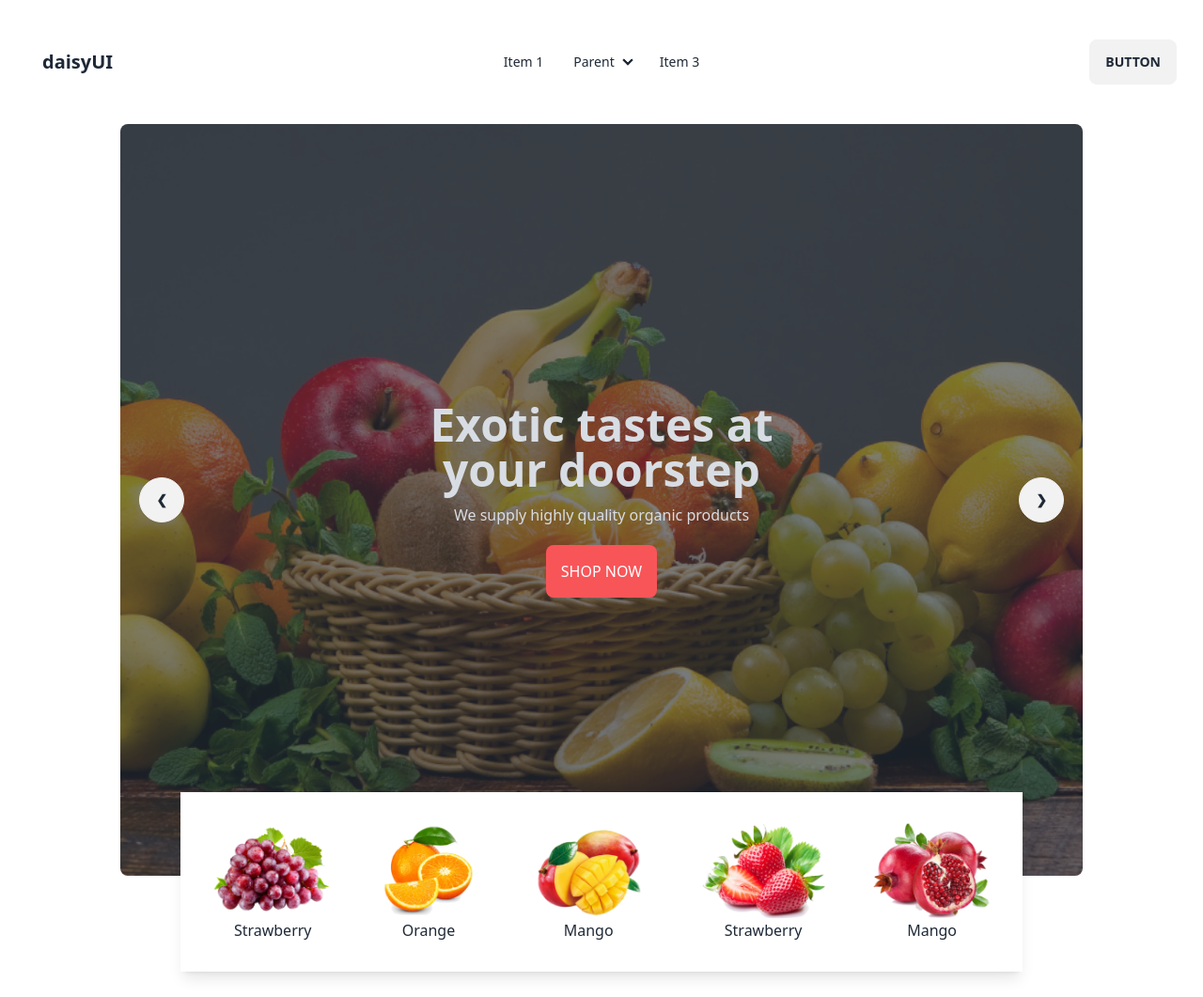
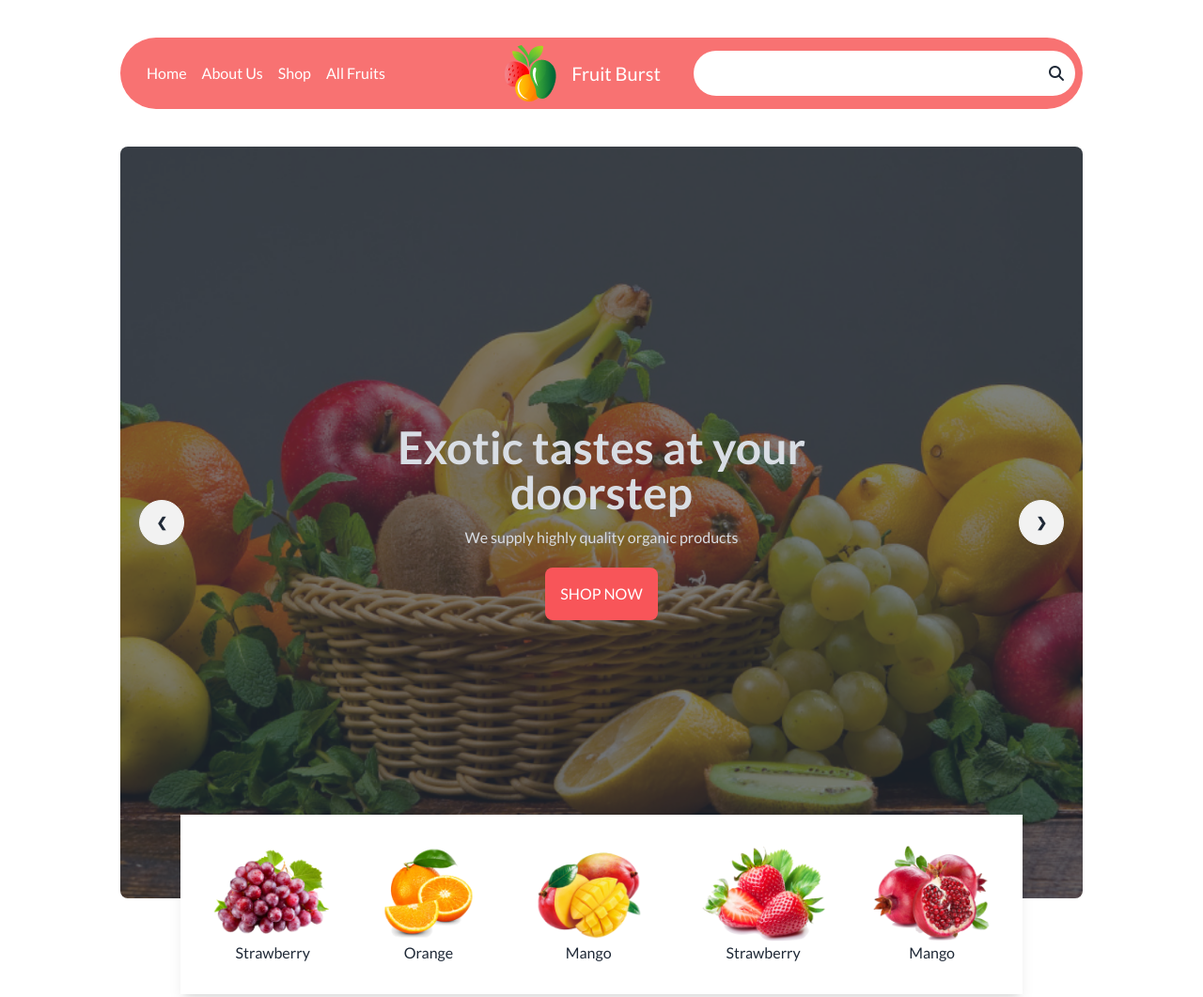
Before and after one commit to programmerrabbanii/assingment-three, a plain HTML site: page index.html in a window 1280 px wide. Shown: the top 1061 px of the page at 94% size. Drawn offline with nearby package versions, Linux system fonts and the light colour scheme.

Commit message:
added the responsive section

```diff
--- a/index.html
+++ b/index.html
@@ -26,52 +26,48 @@
   </style>
 </head>
 
-<body>
+<body class="lato">
   <header>
-
-    <nav class="container mx-auto px-5 md:py-3 md:bg-bg-color rounded-full my-5">
-      <div class="navbar bg-base-100">
+    <!-- nav section start here -->
+    <nav class="max-w-5xl mx-auto ">
+      <div class="navbar bg-error rounded-full my-10">
         <div class="navbar-start">
           <div class="dropdown">
             <label tabindex="0" class="btn btn-ghost lg:hidden">
               <svg xmlns="http://www.w3.org/2000/svg" class="h-5 w-5" fill="none" viewBox="0 0 24 24" stroke="currentColor"><path stroke-linecap="round" stroke-linejoin="round" stroke-width="2" d="M4 6h16M4 12h8m-8 6h16" /></svg>
             </label>
-            <ul tabindex="0" class="menu menu-sm dropdown-content mt-3 z-[1] p-2 shadow bg-base-100 rounded-box w-52">
-              <li><a>Item 1</a></li>
-              <li>
-                <a>Parent</a>
-                <ul class="p-2">
-                  <li><a>Submenu 1</a></li>
-                  <li><a>Submenu 2</a></li>
-                </ul>
-              </li>
-              <li><a>Item 3</a></li>
-            </ul>
+               <div class=" hidden md:flex px-5 capitalize text-white ">
+                <ul class="flex">
+                  <li class="mr-4" >home</li>
+                  <li class="mr-4" >About Us</li>
+                  <li class="mr-4" >Shop</li>
+                  <li class="mr-4" >All Fruits</li>
+                 </ul>
+
+
+               </div>
           </div>
-          <a class="btn btn-ghost normal-case text-xl">daisyUI</a>
+
         </div>
         <div class="navbar-center hidden lg:flex">
-          <ul class="menu menu-horizontal px-1">
-            <li><a>Item 1</a></li>
-            <li tabindex="0">
-              <details>
-                <summary>Parent</summary>
-                <ul class="p-2">
-                  <li><a>Submenu 1</a></li>
-                  <li><a>Submenu 2</a></li>
-                </ul>
-              </details>
-            </li>
-            <li><a>Item 3</a></li>
-          </ul>
+
         </div>
-        <div class="navbar-end">
-          <a class="btn">Button</a>
+
+         <div class="  md:w-1/4 space-x-4">
+          <img src="./img/logo.png" alt="">
+          <h2 class="text-white text-xl">Fruit Burst</h2>
+         </div>
+
+        <div class="navbar-end relative p-3 rounded-full bg-white hidden md:flex ">
+           <input type="email" name="email" id="">
+           <i class="fa-solid fa-magnifying-glass absolute  "></i>
         </div>
       </div>
     </nav>
 
-    <div class="max-w-5xl mx-auto  relative ">
+    <!-- nav section end  -->
+
+    <div class="max-w-5xl mx-auto  relative  sm:flex-row-reverse">
       <div class="carousel w-full rounded-lg ">
         <div id="slide1" class="carousel-item relative w-full">
           <div class="hero min-h-screen" style="background-image: url(./img/banner1.png);">
@@ -167,7 +163,7 @@
   <main>
 
     <!-- Deal of the day -->
-    <div class=" grid grid-cols md:grid-cols-2 lg:grid-cols-2 py-20 max-w-5xl mx-auto gap-28 items-center m-20 ">
+    <div class=" grid grid-cols md:grid-cols-2 lg:grid-cols-2 py-20 max-w-5xl mx-auto gap-28 items-center    md:m-20 ">
       <div class="deal-contact space-y-2 flex-1">
         <h2 class="text-4xl font-bold">Deal of the day</h2>
         <p class="text-base">Contrary to popular belief, is not simply random text. It has roots in a piece of classical
@@ -308,24 +304,21 @@
     <button class="bg-error p-3 px-4 rounded-lg text-center capitalize">shop all</button>
   </div>
 
-
-
-
   <!-- Deal of the day  end -->
   <!-- Meet the team section start -->
 
   <div class="max-w-5xl mx-auto my-24">
-    <div class="hero h-[450px]" style="background-image: url(./img/team.png);">
+    <div class="hero h-auto" style="background-image: url(./img/team.png);">
       <div class="hero-overlay bg-opacity-60"></div>
       <div class="hero-content text-center text-neutral-content">
         <div class="">
-          <h1 class="mb-5 text-5xl font-bold">Meet the team section</h1>
+          <h1 class="mb-5 md:text-5xl font-bold sm:text-3xl mb-1 ">Meet the team section</h1>
           <p class="mb-5">Contrary to popular belief, is not simply random text. It has roots in a piece of classical
             <br> Latin literature from 45 BC, making it over 2000 years old.
           </p>
           <div class="grid sm:grid-cols-2 md:grid-cols-4 gap-10 ">
             <div>
-              <img class="" src="./img/member1.png" alt="">
+              <img class=" mx-auto " src="./img/member1.png" alt="">
               <h2 class="font-bold">Awlad Hossain</h2>
               <p>Fruits Expert</p>
               <span><i class="fa-brands fa-facebook text-error "></i></span>
@@ -333,7 +326,7 @@
               <span><i class="fa-brands fa-linkedin  text-error"></i></span>
             </div>
             <div>
-              <img class="" src="./img/member2.png" alt="">
+              <img class="mx-auto" src="./img/member2.png" alt="">
               <h2 class="font-bold">Safia Chowdhury</h2>
               <p>Fruits Expert</p>
               <span><i class="fa-brands fa-facebook text-error "></i></span>
@@ -341,7 +334,7 @@
               <span><i class="fa-brands fa-linkedin  text-error"></i></span>
             </div>
             <div class="">
-              <img class="" src="./img/member3.png" alt="">
+              <img class="mx-auto" src="./img/member3.png" alt="">
               <h2 class="font-bold">Rokib Hossain</h2>
               <p>Fruits Expert</p>
               <span><i class="fa-brands fa-facebook text-error "></i></span>
@@ -349,7 +342,7 @@
               <span><i class="fa-brands fa-linkedin  text-error"></i></span>
             </div>
             <div>
-              <img class="" src="./img/member4.png" alt="">
+              <img class="mx-auto" src="./img/member4.png" alt="">
               <h2 class="font-bold">Chaity</h2>
               <p>Fruits Expert</p>
               <span><i class="fa-brands fa-facebook text-error "></i></span>
@@ -408,7 +401,6 @@
           </div>
 
         </div>
-
 
       </div>
 
```
